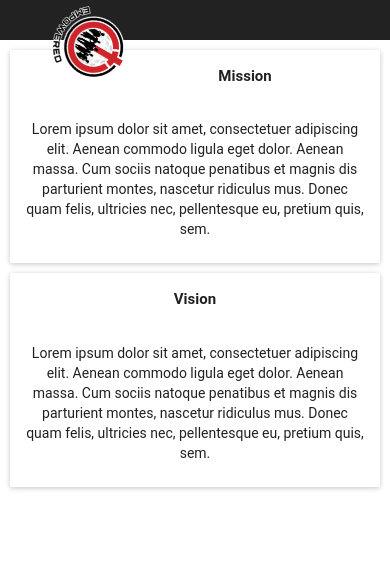
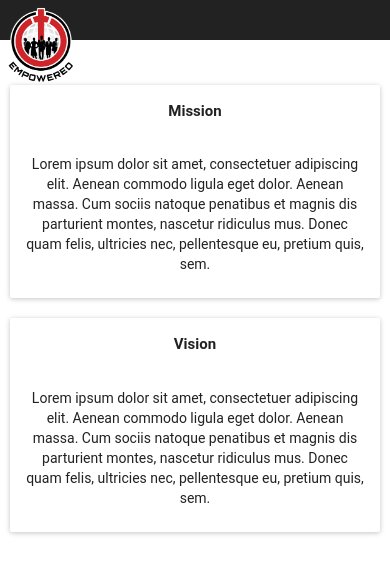
Before and after one commit to EmpoweredMinistry/EmpoweredMinistry.github.io, a React (Create React App) app: page / in a window 390 px wide. Shown: the top 574 px of the page. Built offline with nearby package versions, Linux system fonts and the light colour scheme.

Commit message:
modified css styling using flexbox and made the layout responsive  by including a media query

```diff
--- a/src/css/App.css
+++ b/src/css/App.css
@@ -1,12 +1,22 @@
-.App {
-  text-align: center;
+@import './CardsLayout.css';
+
+/*.App {
+
+}*/
+
+.App-body {
+  width: 100% !important;
+  max-width: 980px;
+  min-width: 0;
+  margin-right: auto;
+  margin-left: auto;
 }
 
 .App-logo {
-  animation: App-logo-spin 1 15s linear;
+  animation: App-logo-spin 1 3s linear;
   height: 80px;
-  float: left;
-  margin-left: 50px;
+  display: flex;
+  justify-content: flex-start;
 }
 
 .App-header {
@@ -27,5 +37,35 @@
 }
 
 .carousel-inner > .item > img {
-    margin: 0 auto;
+  margin: 0 auto;
 }
+
+/*.App-logo {
+  animation: shake 2s cubic-bezier(.36,.07,.19,.97) both;
+  height: 80px;
+  float: left;
+  margin-left: 50px;
+  transform: translate3d(0, 0, 0);
+  backface-visibility: hidden;
+  perspective: 1000px;
+}
+
+
+
+@keyframes shake {
+  10%, 90% {
+    transform: translate3d(-1px, 0, 0);
+  }
+
+  20%, 80% {
+    transform: translate3d(2px, 0, 0);
+  }
+
+  30%, 50%, 70% {
+    transform: translate3d(-4px, 0, 0);
+  }
+
+  40%, 60% {
+    transform: translate3d(4px, 0, 0);
+  }
+}*/
--- /dev/null
+++ b/src/css/CardsLayout.css
@@ -0,0 +1,23 @@
+
+@media (max-width: 500px) {
+  .Cards-layout {
+    margin: 35px 0px 0px 0px;
+    flex-flow: row wrap;
+  }
+}
+.Cards-layout {
+  padding: 0;
+  list-style: none;
+
+  display: -webkit-box;
+  display: -moz-box;
+  display: -ms-flexbox;
+  display: -webkit-flex;
+  display: flex;
+
+  /*-webkit-flex-flow: row wrap;*/
+  /*flex-flow: row wrap;*/
+  justify-content: space-around;
+}
+
+/*style={{display: "flex", justifyContent: "space-around", alignItems: "stretch"}}*/
```
